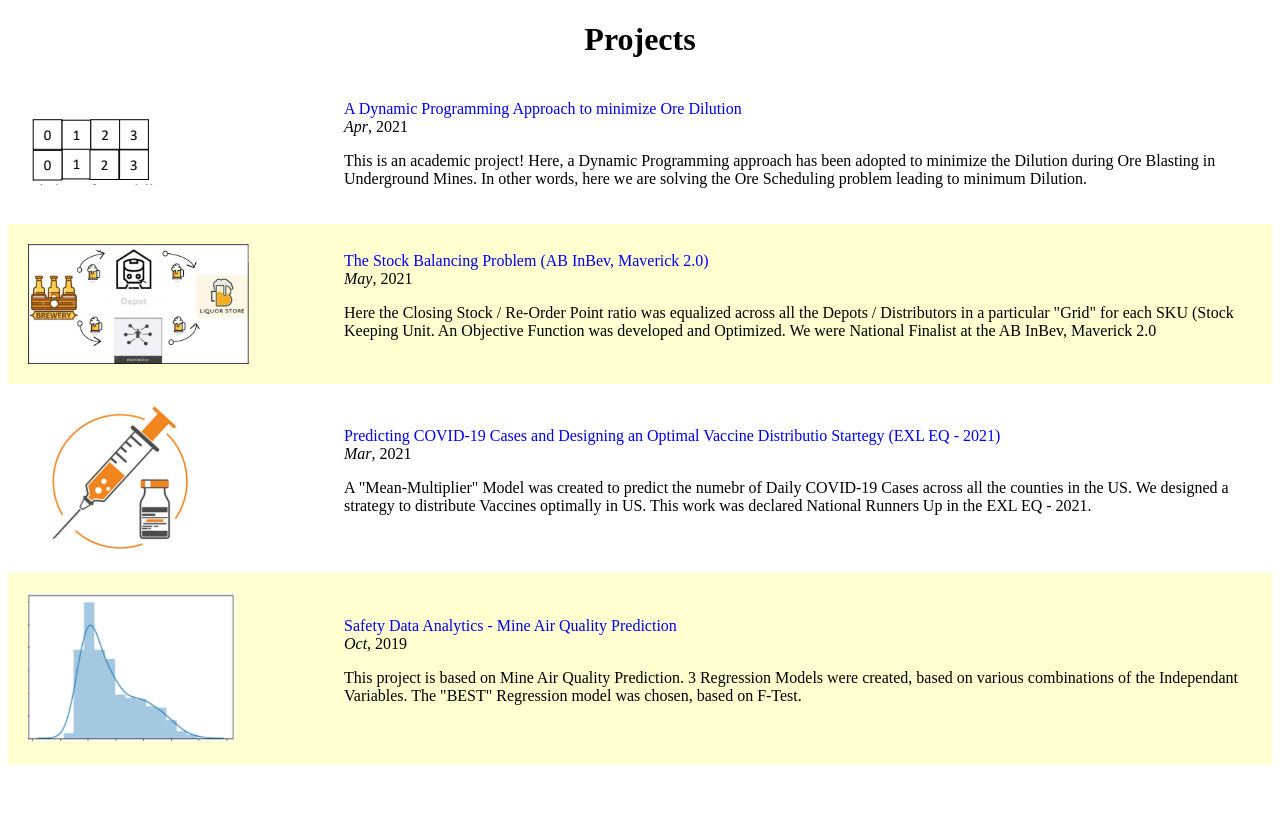
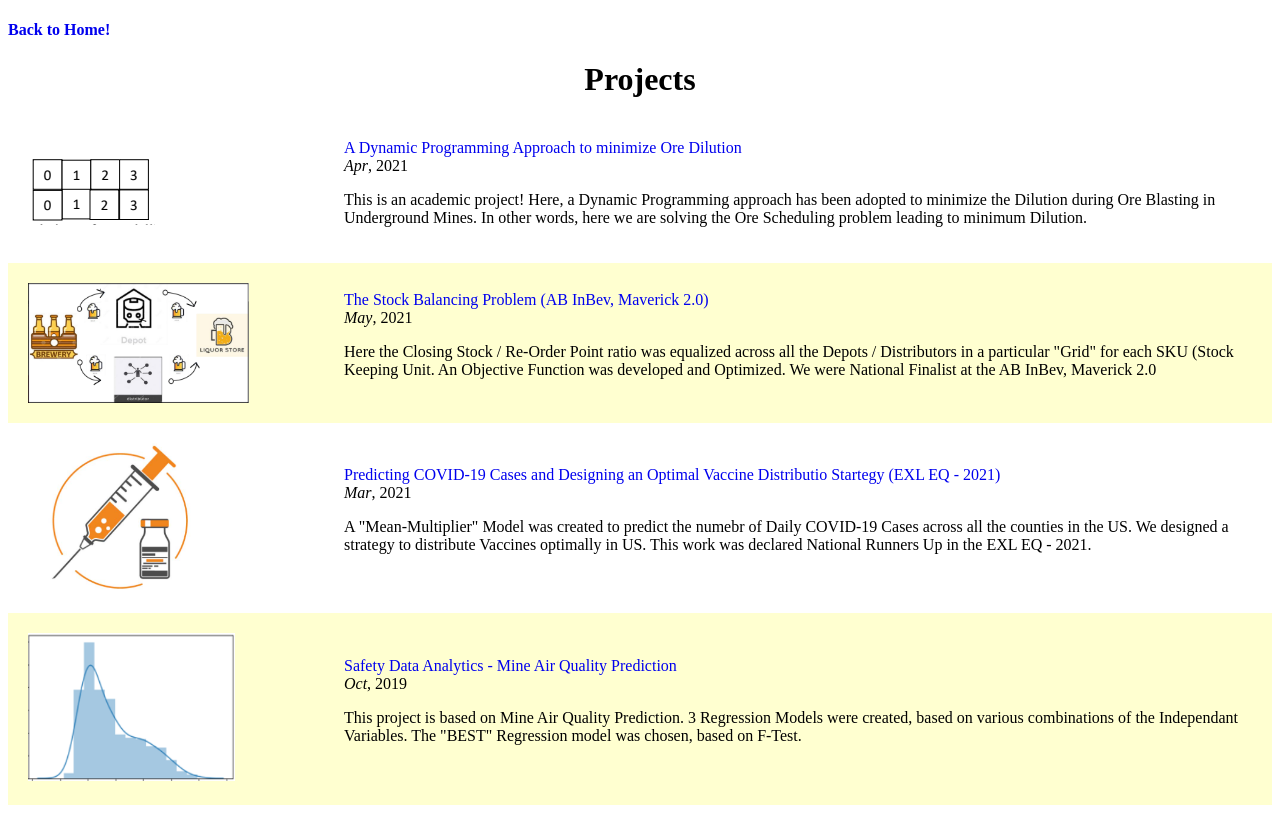
Before and after one commit to AM1729/AM1729.github.io, a plain HTML site: page projects.html in a window 1280 px wide. Drawn offline with Linux system fonts and the light colour scheme.

Commit message:
Update projects.html

```diff
--- a/projects.html
+++ b/projects.html
@@ -7,6 +7,7 @@
     <title>Projects</title>
 </head>
 <body>
+    <a href="index2.html" style="text-decoration: none"> <h4> Back to Home!</h4> </a>
     <h1 style="text-align: center;"> Projects </h1>
 
     <!-- ***************** -->
```
